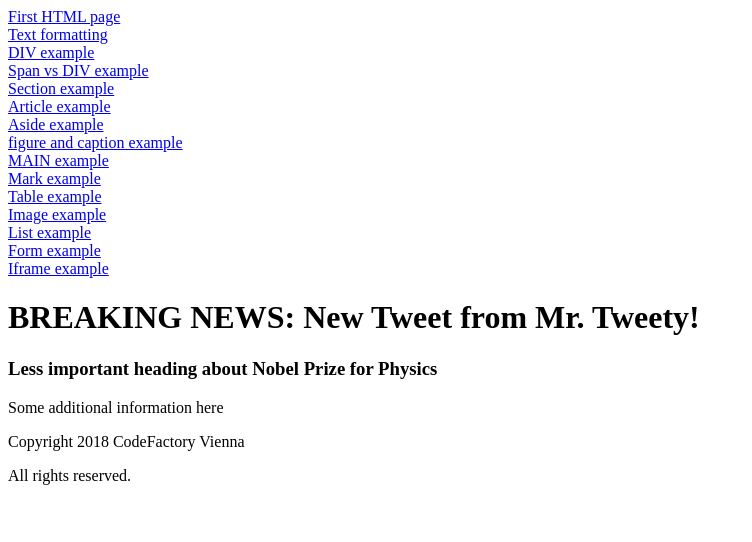
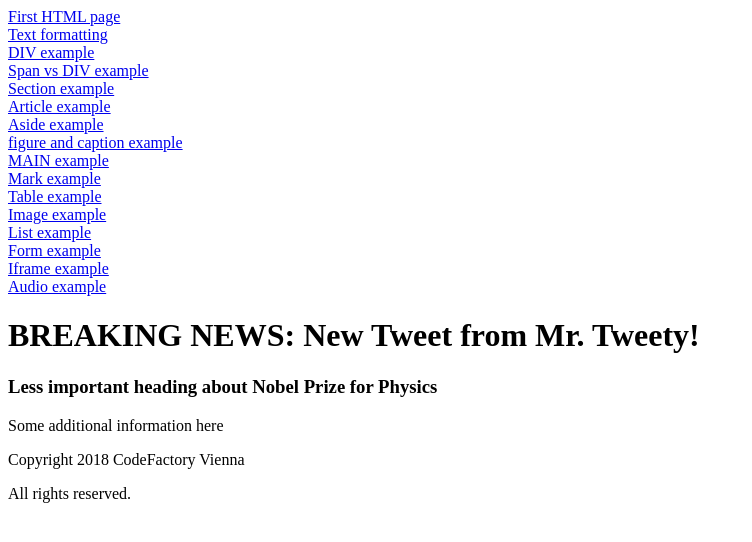
Before and after one commit to Frepacha/First-HTML-project, a plain HTML site: page index.html in a window 1280 px wide. Shown: the whole page, without its empty margins (0-752 px from the left). Drawn offline with Linux system fonts and the light colour scheme.

Commit message:
i add audio link

```diff
--- a/index.html
+++ b/index.html
@@ -29,6 +29,7 @@
             <a href="list.html">  List example </a><br>
             <a href="form.html">  Form example </a><br>
             <a href="iframe.html">  Iframe example </a><br>
+            <a href="audio.html">  Audio example </a><br>
         </nav>
 
         <h1> BREAKING NEWS: New Tweet from Mr. Tweety! </h1>
```
